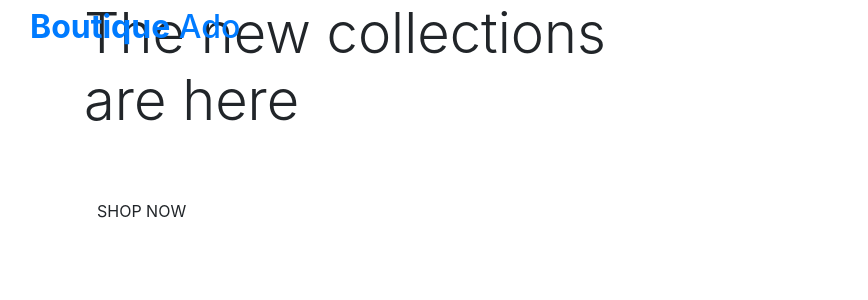
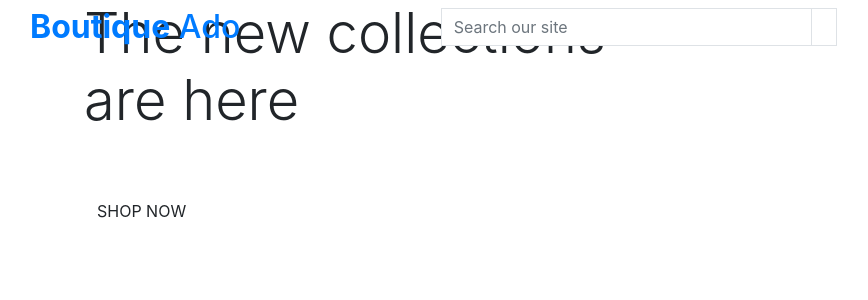
Before and after one commit to anteCedens/Boutique-Ado-excercise-project, a Django app: page / in a window 1280 px wide. Shown: the top 300 px of the page, without its empty margins (1-869 px from the left). Run offline with Django 3.2, Linux system fonts and the light colour scheme.

Commit message:
Additional structuring of base.html

```diff
--- a/templates/base.html
+++ b/templates/base.html
@@ -61,9 +61,25 @@
                 </a>
             </div>
             <div class="col-12 col-lg-4 my-auto py-1 py-lg-0">
-
+                <form method="GET" action="">
+                    <div class="input-group w-100">
+                        <input class="form-control border border-black rounded-0" type="text" name="q" placeholder="Search our site" />
+                        <div class="input-group-append">
+                            <button class="form-control btn btn-black border border-black rounded-0" type="submit">
+                                <span class="icon">
+                                    <i class="fas fa-search"></i>
+                                </span>
+                            </button>
+                        </div>
+                    </div>
+                </form>
             </div>
-            <div class="col-12 col-lg-4 my-auto py-1 py-lg-0"></div>
+            <div class="col-12 col-lg-4 my-auto py-1 py-lg-0">
+                <ul class="list-inline list-unstyled text-center text-lg-right my-0">
+                    <li class="list-inline-item dropdown"></li>
+                    <li class="list-inline-item"></li>
+                </ul>
+            </div>
         </div>
     </header>
 
```
